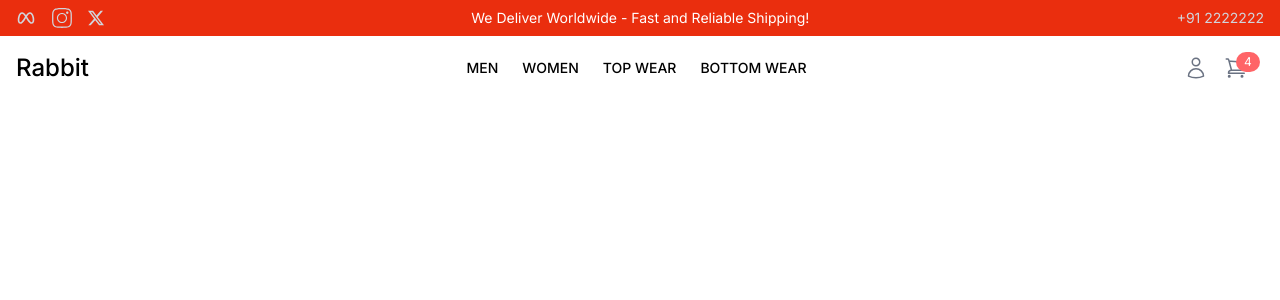
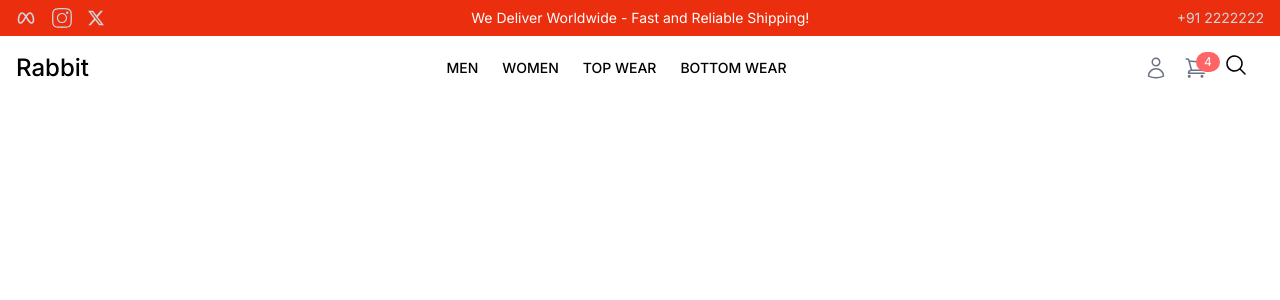
Before and after one commit to PriyanshPorwal999/E-commerce-Rabbit-, a React (Vite) app: page / in a window 1280 px wide. Shown: the top 300 px of the page. Built offline with nearby package versions, Linux system fonts and the light colour scheme.

Commit message:
Add search bar button

```diff
--- a/src/components/Common/Navbar.jsx
+++ b/src/components/Common/Navbar.jsx
@@ -5,6 +5,8 @@ import {
   HiOutlineShoppingCart,
   HiBars3BottomRight,
 } from "react-icons/hi2";
+
+import SearchBar from "./SearchBar";
 
 const NavBar = () => {
   return (
@@ -50,12 +52,17 @@ const NavBar = () => {
           <Link to="/profile" className="hover: text-gray-700">
             <HiOutlineUser className="h-6 w-6 text-gray-500" />
           </Link>
-            <button className="relative  hover: text-black">
+          <button className="relative  hover: text-black">
             <HiOutlineShoppingCart className="h-6 w-6 text-gray-500" />
-            <span className="absolute -top-1 bg-red-400 text-white text-xs rounded-full px-2 py-0.5">4</span>
+            <span className="absolute -top-1 bg-red-400 text-white text-xs rounded-full px-2 py-0.5">
+              4
+            </span>
           </button>
 
           {/* Search Button */}
+          <div className="overflow-hidden">
+            <SearchBar />
+          </div>
 
 
           {/* Hamburger buttton */}
```
